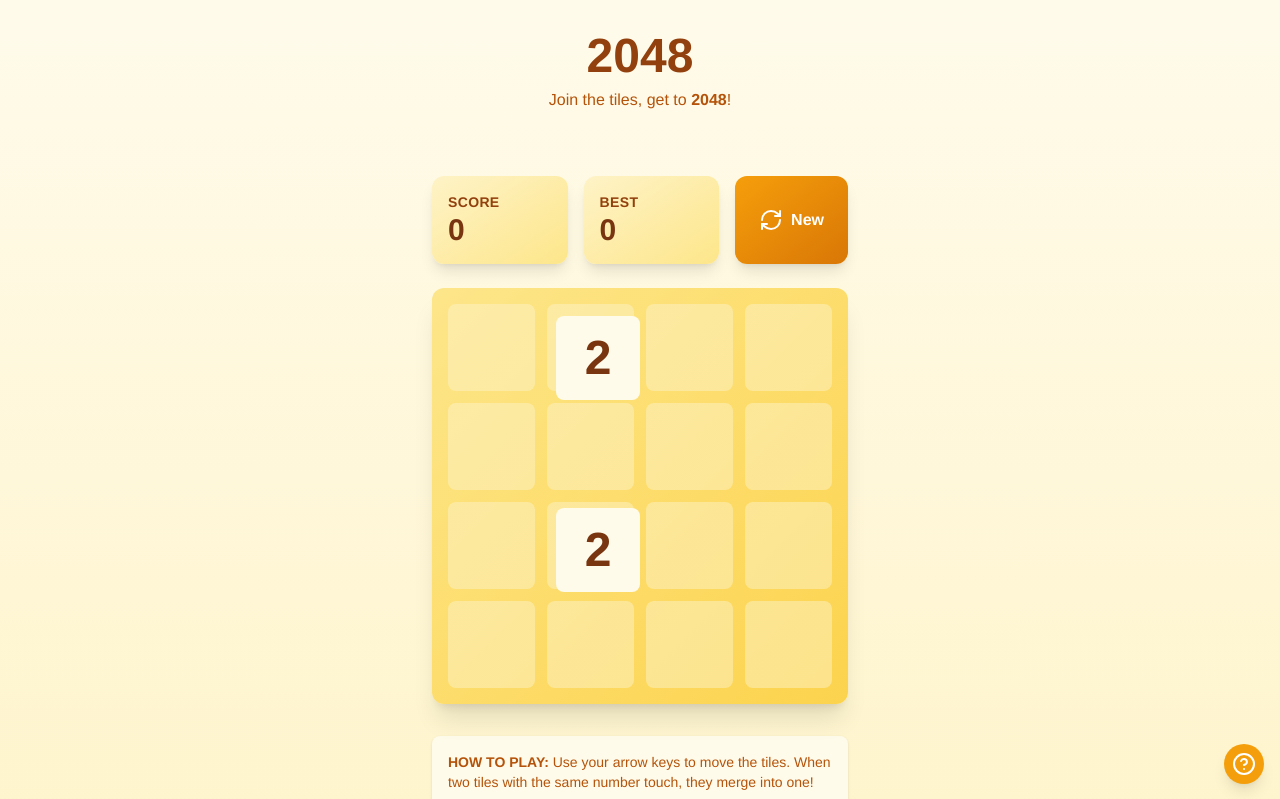
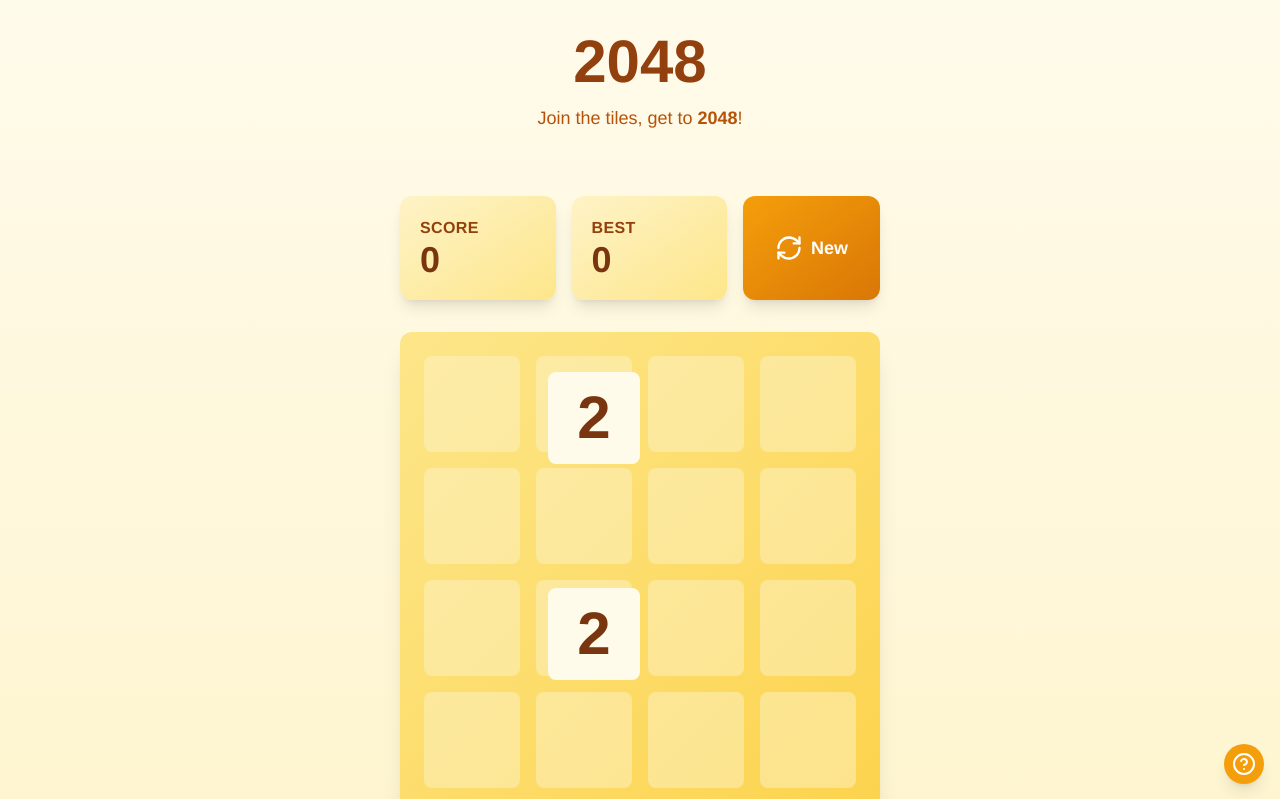
Before and after one commit to RohitKonge/twozerofoureight, a React (Vite) app: page / in a window 1280 px wide. Shown: the top 799 px of the page. Built offline with nearby package versions, Linux system fonts and the light colour scheme.

Commit message:
made everything bigger

```diff
--- a/src/App.tsx
+++ b/src/App.tsx
@@ -5,17 +5,17 @@ import GameInstructions from './components/GameInstructions';
 function App() {
   return (
     <div className="min-h-screen bg-gradient-to-b from-amber-50 to-amber-100 flex flex-col items-center">
-      <header className="w-full max-w-3xl mx-auto py-8 px-4">
-        <h1 className="text-4xl md:text-5xl font-bold text-amber-800 text-center mb-2">2048</h1>
-        <p className="text-amber-700 text-center mb-8">
+      <header className="w-full max-w-4xl mx-auto py-8 px-4">
+        <h1 className="text-5xl md:text-6xl font-bold text-amber-800 text-center mb-3">2048</h1>
+        <p className="text-lg text-amber-700 text-center mb-8">
           Join the tiles, get to <span className="font-bold">2048</span>!
         </p>
       </header>
 
-      <main className="w-full max-w-md mx-auto px-4 pb-12">
+      <main className="w-full max-w-lg mx-auto px-4 pb-1">
         <Board />
 
-        <div className="mt-8 text-sm text-amber-700 bg-amber-50 p-4 rounded-lg shadow">
+        <div className="mt-8 text-base text-amber-700 bg-amber-50 p-6 rounded-lg shadow">
           <p className="mb-2"><strong>HOW TO PLAY:</strong> Use your arrow keys to move the tiles. When two tiles with the same number touch, they merge into one!</p>
           <p>Try to reach the <strong>2048 tile</strong> to win, but keep playing for a higher score!</p>
         </div>
--- a/src/components/Board.tsx
+++ b/src/components/Board.tsx
@@ -30,30 +30,30 @@ const Board: React.FC = () => {
   }, [handleKeyDown, initializeTouchListeners]);
 
   return (
-    <div className="relative w-full max-w-md mx-auto">
+    <div className="relative w-full max-w-lg mx-auto">
       {/* Score display */}
-      <div className="flex justify-between mb-6">
-        <div className="bg-gradient-to-br from-amber-100 to-amber-200 rounded-xl p-4 shadow-lg flex-1 mr-4">
-          <div className="text-sm text-amber-800 font-bold uppercase tracking-wide">Score</div>
-          <div className="text-3xl font-bold text-amber-900">{score}</div>
+      <div className="flex justify-between mb-8">
+        <div className="bg-gradient-to-br from-amber-100 to-amber-200 rounded-xl p-5 shadow-lg flex-1 mr-4">
+          <div className="text-base text-amber-800 font-bold uppercase tracking-wide">Score</div>
+          <div className="text-4xl font-bold text-amber-900">{score}</div>
         </div>
-        <div className="bg-gradient-to-br from-amber-100 to-amber-200 rounded-xl p-4 shadow-lg flex-1 mr-4">
-          <div className="text-sm text-amber-800 font-bold uppercase tracking-wide">Best</div>
-          <div className="text-3xl font-bold text-amber-900">{bestScore}</div>
+        <div className="bg-gradient-to-br from-amber-100 to-amber-200 rounded-xl p-5 shadow-lg flex-1 mr-4">
+          <div className="text-base text-amber-800 font-bold uppercase tracking-wide">Best</div>
+          <div className="text-4xl font-bold text-amber-900">{bestScore}</div>
         </div>
         <button
           onClick={resetGame}
-          className="bg-gradient-to-br from-amber-500 to-amber-600 hover:from-amber-600 hover:to-amber-700 text-white font-bold py-4 px-6 rounded-xl transition-all duration-200 shadow-lg flex items-center justify-center"
+          className="bg-gradient-to-br from-amber-500 to-amber-600 hover:from-amber-600 hover:to-amber-700 text-white font-bold py-5 px-8 rounded-xl transition-all duration-200 shadow-lg flex items-center justify-center"
           aria-label="New Game"
         >
-          <RefreshCw size={24} className="mr-2" />
-          <span>New</span>
+          <RefreshCw size={28} className="mr-2" />
+          <span className="text-lg">New</span>
         </button>
       </div>
 
       {/* Game board */}
-      <div className="bg-gradient-to-br from-amber-200 to-amber-300 rounded-xl p-4 shadow-xl">
-        <div className="relative grid grid-cols-4 gap-3">
+      <div className="bg-gradient-to-br from-amber-200 to-amber-300 rounded-xl p-6 shadow-xl">
+        <div className="relative grid grid-cols-4 gap-4">
           {/* Static background cells */}
           {Array(16).fill(null).map((_, index) => (
             <div
--- a/src/components/Tile.tsx
+++ b/src/components/Tile.tsx
@@ -30,9 +30,9 @@ const Tile: React.FC<TileProps> = ({ value, row, col }) => {
 
   // Calculate font size based on value length
   const getFontSize = () => {
-    if (value < 100) return 'text-4xl md:text-5xl';
-    if (value < 1000) return 'text-3xl md:text-4xl';
-    return 'text-2xl md:text-3xl';
+    if (value < 100) return 'text-5xl md:text-6xl';
+    if (value < 1000) return 'text-4xl md:text-5xl';
+    return 'text-3xl md:text-4xl';
   };
 
   return (
@@ -41,9 +41,9 @@ const Tile: React.FC<TileProps> = ({ value, row, col }) => {
       style={{
         top: `calc(${row} * (100% / 4))`,
         left: `calc(${col} * (100% / 4))`,
-        width: 'calc(100% / 4 - 0.75rem)',
-        height: 'calc(100% / 4 - 0.75rem)',
-        transform: 'translate(0.75rem, 0.75rem)',
+        width: 'calc(100% / 4 - 1rem)',
+        height: 'calc(100% / 4 - 1rem)',
+        transform: 'translate(1rem, 1rem)',
         zIndex: 10,
       }}
     >
```
